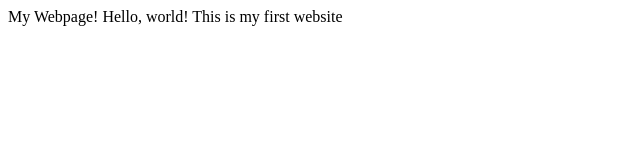
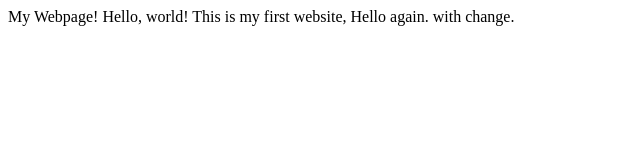
Before and after one commit to ahmedabdelwahid/courseLecture0, a plain HTML site: page hello.html in a window 1280 px wide. Shown: the whole page, without its empty margins (0-640 px from the left). Drawn offline with Linux system fonts and the light colour scheme.

```diff
--- a/hello.html
+++ b/hello.html
@@ -3,6 +3,6 @@
 <head>My Webpage!</head>
 
 <body>
-Hello, world! This is my first website
+Hello, world! This is my first website, Hello again. with change.
 </body>
 <html>
```
